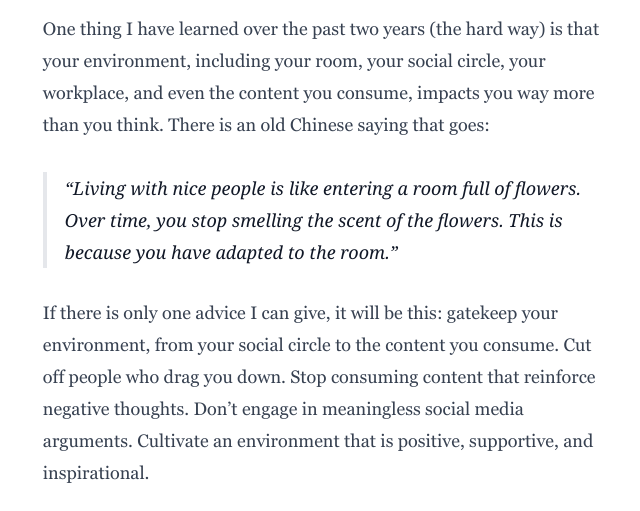
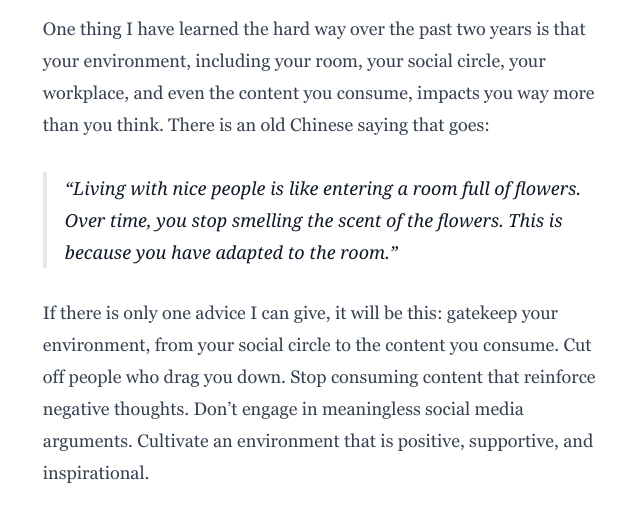
Before and after one commit to kennethnym/website, an Astro site: page /blog/importance-of-environment in a window 1280 px wide. Shown: the part 254-765 px from the top of the page, without its empty margins (310-950 px from the left). Built offline with nearby package versions, Linux system fonts and the light colour scheme; Astro itself is replaced by a stand-in of ours; what @catppuccin/tailwindcss would draw is missing.

Commit message:
slight grammar change

```diff
--- a/src/content/blog/importance-of-environment.md
+++ b/src/content/blog/importance-of-environment.md
@@ -4,7 +4,7 @@ description: why your environment matters more than you think
 pubDate: Dec 4, 2024
 ---
 
-One thing I have learned over the past two years (the hard way) is that your environment, including your room, your social circle, your workplace, and even the content you consume, impacts you way more than you think. There is an old Chinese saying that goes:
+One thing I have learned the hard way over the past two years is that your environment, including your room, your social circle, your workplace, and even the content you consume, impacts you way more than you think. There is an old Chinese saying that goes:
 
 > Living with nice people is like entering a room full of flowers. Over time, you stop smelling the scent of the flowers. This is because you have adapted to the room.
 
```
